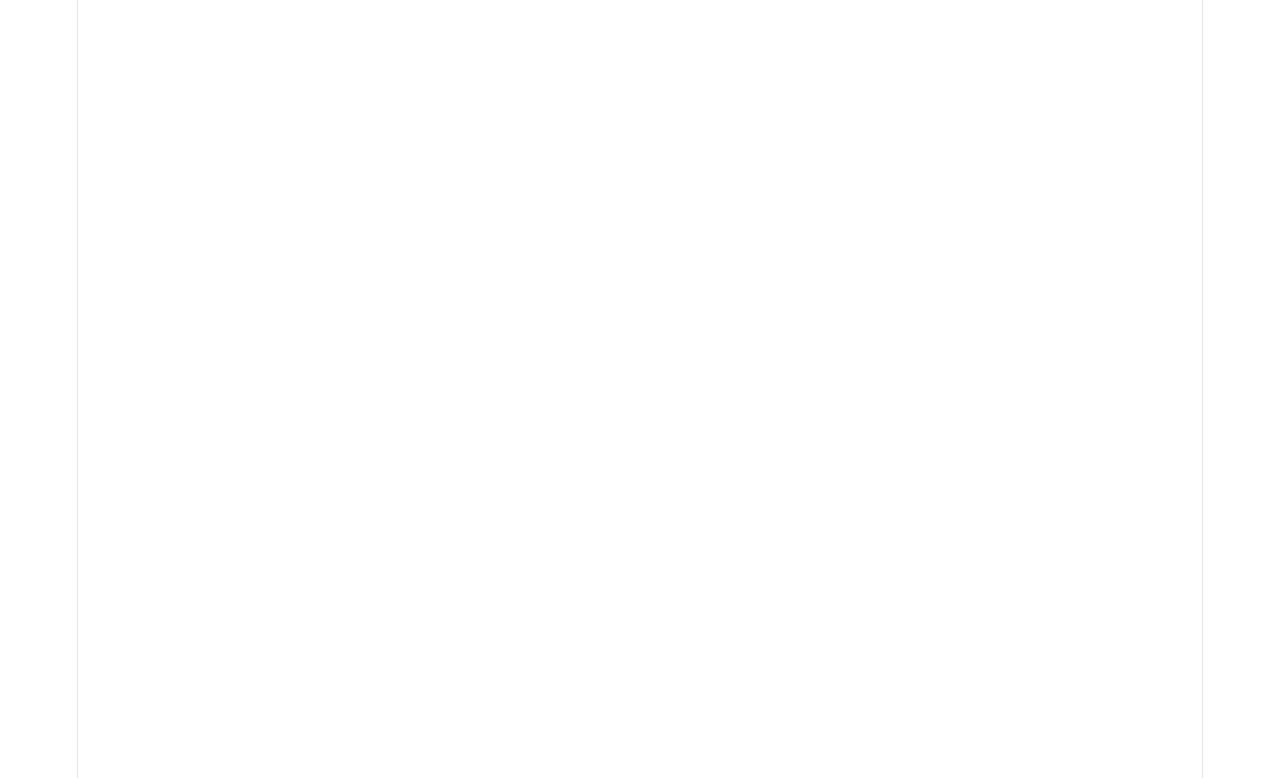
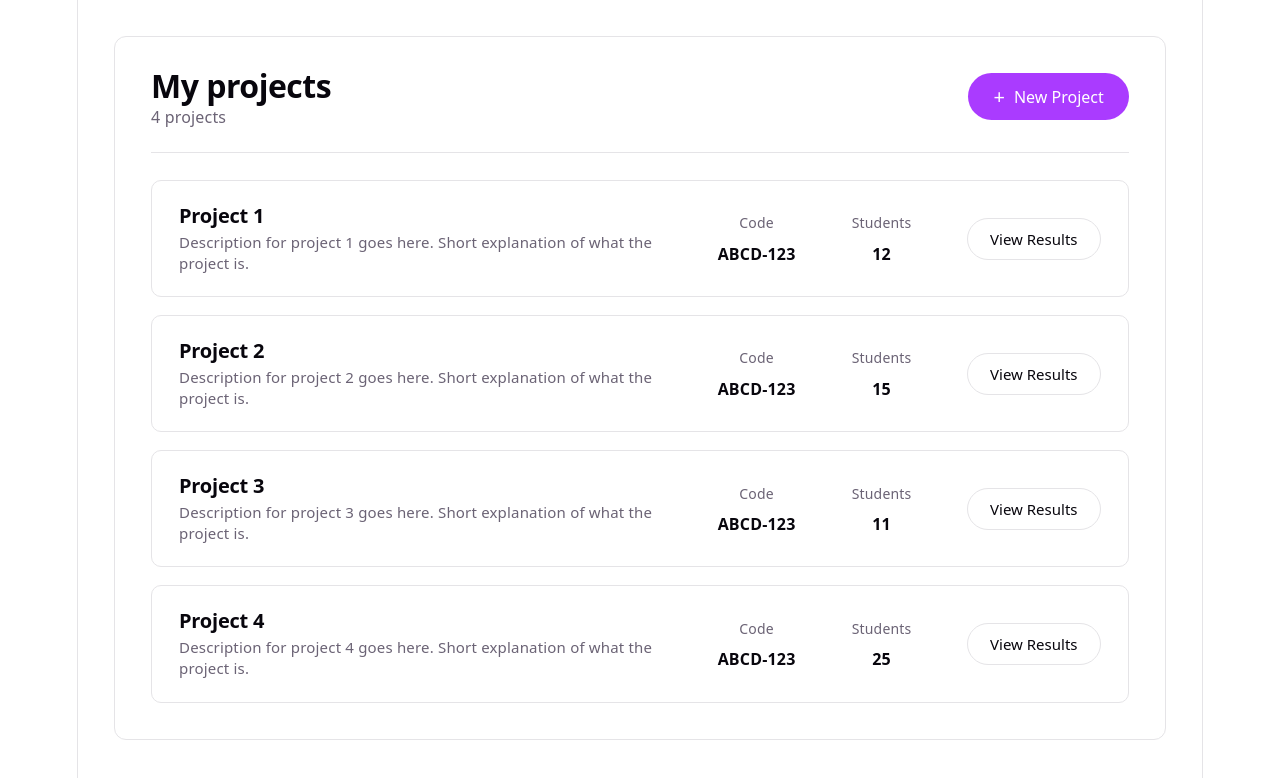
Before and after one commit to cocomittens/citizen-science-for-kids, a React (Vite) app in the folder webapp/: page /projects in a window 1280 px wide. Before the commit this address had no page. Shown: the top 778 px of the page. Built offline with nearby package versions, Linux system fonts and the light colour scheme.

Commit message:
Initial implementation

```diff
--- a/webapp/src/App.tsx
+++ b/webapp/src/App.tsx
@@ -1,6 +1,7 @@
 import { BrowserRouter, Routes, Route } from 'react-router-dom'
 import LandingPage from './scenes/LandingPage'
 import Auth from './scenes/Auth'
+import Projects from './scenes/Projects'
 
 function App() {
   return (
@@ -8,6 +9,7 @@ function App() {
       <Routes>
         <Route path="/" element={<LandingPage />} />
         <Route path="/auth" element={<Auth />} />
+        <Route path="/projects" element={<Projects />} />
       </Routes>
     </BrowserRouter>
   )
--- /dev/null
+++ b/webapp/src/scenes/Projects/Projects.css
@@ -0,0 +1,164 @@
+.projects-page {
+  flex: 1;
+  padding: 2rem;
+  text-align: left;
+  box-sizing: border-box;
+  width: 100%;
+}
+
+.projects-card {
+  border: 1px solid var(--border);
+  border-radius: 12px;
+  padding: 2rem;
+  background: var(--bg);
+}
+
+.projects-header {
+  display: flex;
+  align-items: flex-start;
+  justify-content: space-between;
+  gap: 1rem;
+  padding-bottom: 1.25rem;
+  border-bottom: 1px solid var(--border);
+}
+
+.projects-header-text {
+  display: flex;
+  flex-direction: column;
+  gap: 0.25rem;
+}
+
+.projects-title {
+  font-size: 32px;
+  font-weight: 700;
+  margin: 0;
+  letter-spacing: -0.5px;
+}
+
+.projects-count {
+  color: var(--text);
+  font-size: 16px;
+  margin: 0;
+}
+
+.projects-new-button {
+  display: inline-flex;
+  align-items: center;
+  gap: 0.5rem;
+  background: var(--accent);
+  color: #fff;
+  border: none;
+  border-radius: 999px;
+  padding: 0.7rem 1.4rem;
+  font-size: 16px;
+  font-family: var(--sans);
+  font-weight: 500;
+  cursor: pointer;
+  transition: opacity 0.15s;
+}
+
+.projects-new-button:hover {
+  opacity: 0.9;
+}
+
+.projects-new-icon {
+  font-size: 20px;
+  line-height: 1;
+  font-weight: 400;
+}
+
+.projects-list {
+  list-style: none;
+  margin: 1.5rem 0 0;
+  padding: 0;
+  display: flex;
+  flex-direction: column;
+  gap: 1rem;
+}
+
+.project-item {
+  display: grid;
+  grid-template-columns: minmax(0, 1fr) auto auto auto;
+  align-items: center;
+  gap: 2.5rem;
+  padding: 1.25rem 1.5rem;
+  border: 1px solid var(--border);
+  border-radius: 10px;
+}
+
+.project-summary {
+  min-width: 0;
+}
+
+.project-name {
+  font-size: 20px;
+  font-weight: 700;
+  margin: 0 0 0.25rem;
+  letter-spacing: -0.2px;
+}
+
+.project-description {
+  color: var(--text);
+  font-size: 15px;
+  line-height: 1.4;
+  margin: 0;
+}
+
+.project-meta {
+  display: flex;
+  flex-direction: column;
+  align-items: center;
+  gap: 0.25rem;
+  min-width: 80px;
+}
+
+.project-meta-label {
+  color: var(--text);
+  font-size: 14px;
+}
+
+.project-meta-value {
+  color: var(--text-h);
+  font-size: 16px;
+  font-weight: 700;
+}
+
+.project-view-button {
+  background: transparent;
+  color: var(--text-h);
+  border: 1px solid var(--border);
+  border-radius: 999px;
+  padding: 0.55rem 1.25rem;
+  font-size: 15px;
+  font-family: var(--sans);
+  font-weight: 500;
+  cursor: pointer;
+  transition: background 0.15s;
+  white-space: nowrap;
+}
+
+.project-view-button:hover {
+  background: var(--code-bg);
+}
+
+@media (max-width: 768px) {
+  .projects-page {
+    padding: 1rem;
+  }
+
+  .projects-card {
+    padding: 1.25rem;
+  }
+
+  .project-item {
+    grid-template-columns: 1fr;
+    gap: 1rem;
+    align-items: flex-start;
+  }
+
+  .project-meta {
+    flex-direction: row;
+    align-items: baseline;
+    gap: 0.5rem;
+  }
+}
--- /dev/null
+++ b/webapp/src/scenes/Projects/Projects.tsx
@@ -0,0 +1,83 @@
+import './Projects.css'
+
+type Project = {
+  id: string
+  name: string
+  description: string
+  code: string
+  students: number
+}
+
+const projects: Project[] = [
+  {
+    id: '1',
+    name: 'Project 1',
+    description: 'Description for project 1 goes here. Short explanation of what the project is.',
+    code: 'ABCD-123',
+    students: 12,
+  },
+  {
+    id: '2',
+    name: 'Project 2',
+    description: 'Description for project 2 goes here. Short explanation of what the project is.',
+    code: 'ABCD-123',
+    students: 15,
+  },
+  {
+    id: '3',
+    name: 'Project 3',
+    description: 'Description for project 3 goes here. Short explanation of what the project is.',
+    code: 'ABCD-123',
+    students: 11,
+  },
+  {
+    id: '4',
+    name: 'Project 4',
+    description: 'Description for project 4 goes here. Short explanation of what the project is.',
+    code: 'ABCD-123',
+    students: 25,
+  },
+]
+
+function Projects() {
+  return (
+    <div className="projects-page">
+      <div className="projects-card">
+        <header className="projects-header">
+          <div className="projects-header-text">
+            <h1 className="projects-title">My projects</h1>
+            <p className="projects-count">{projects.length} projects</p>
+          </div>
+          <button type="button" className="projects-new-button">
+            <span className="projects-new-icon" aria-hidden="true">+</span>
+            New Project
+          </button>
+        </header>
+
+        <ul className="projects-list">
+          {projects.map((project) => (
+            <li key={project.id} className="project-item">
+              <div className="project-summary">
+                <h2 className="project-name">{project.name}</h2>
+                <p className="project-description">{project.description}</p>
+              </div>
+              <div className="project-meta">
+                <span className="project-meta-label">Code</span>
+                <span className="project-meta-value">{project.code}</span>
+              </div>
+              <div className="project-meta">
+                <span className="project-meta-label">Students</span>
+                <span className="project-meta-value">{project.students}</span>
+              </div>
+              <button type="button" className="project-view-button">
+                View Results
+              </button>
+            </li>
+          ))}
+        </ul>
+      </div>
+    </div>
+  )
+}
+
+export default Projects
--- /dev/null
+++ b/webapp/src/scenes/Projects/index.ts
@@ -0,0 +1 @@
+export { default } from './Projects'
```
